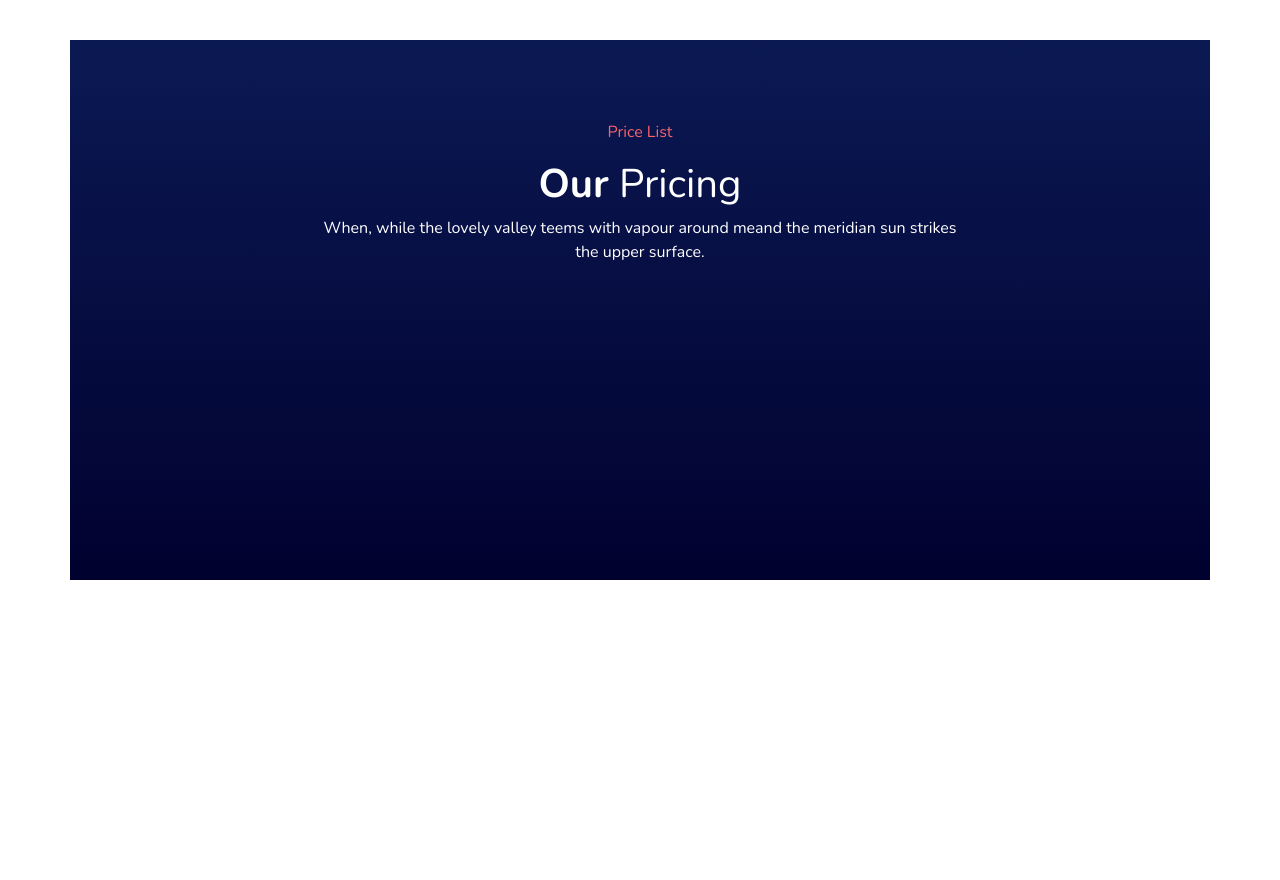
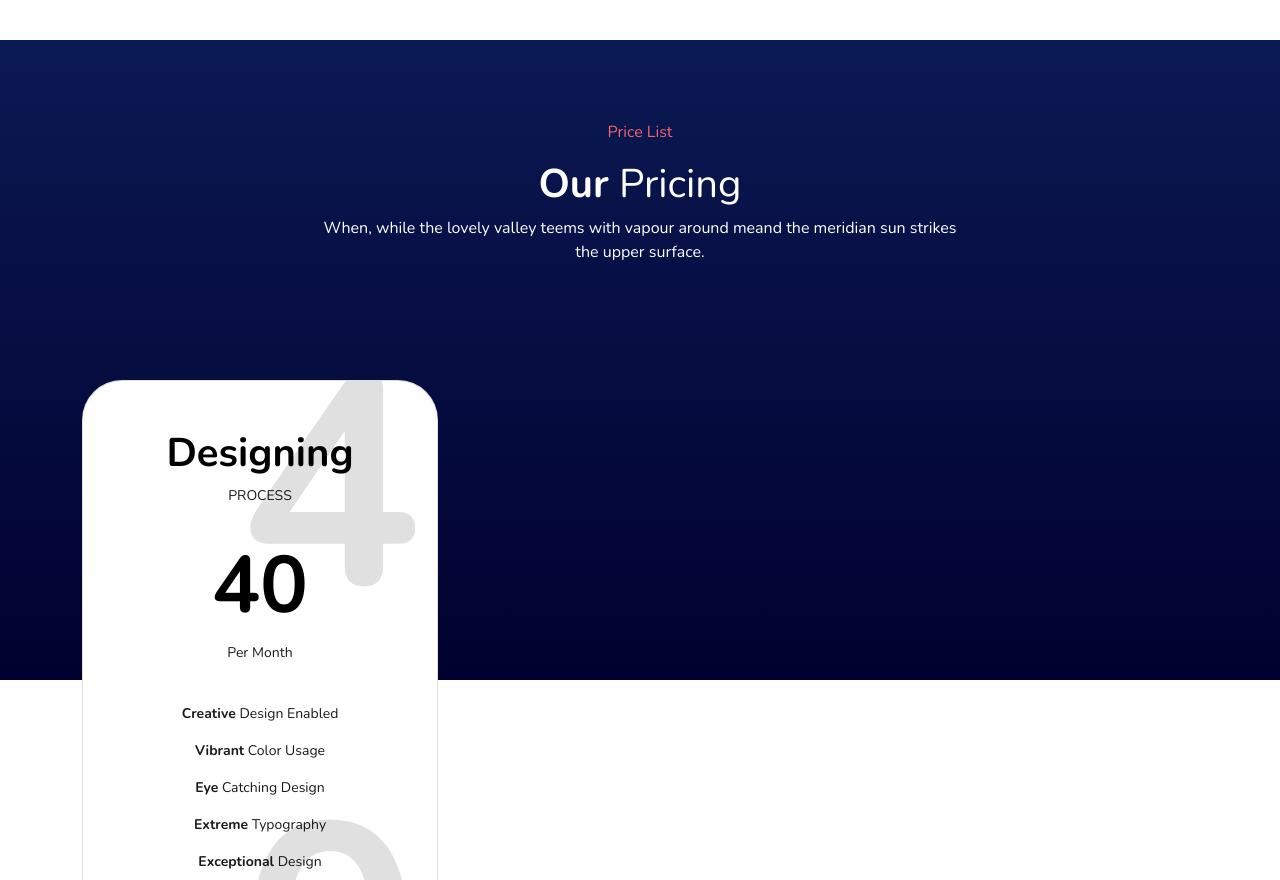
Before and after one commit to Evanflow89/proj-html-vuejs, a Vue app: page / in a window 1280 px wide. Shown: the part 2960-3840 px from the top of the page. Before the commit the page ends 3540 px from the top, so only its background shows below. Built offline with nearby package versions, Linux system fonts and the light colour scheme.

Commit message:
Styling card

```diff
--- a/src/assets/style/global-parts/variables.scss
+++ b/src/assets/style/global-parts/variables.scss
@@ -17,5 +17,5 @@
     --text-black: #000000;
     --text-black2: #000000E6;
     --text-gray: #AAAAAA;
-
+    --text-lightgray: #E0E0E0;
 }
--- a/src/components/sections/WePricing.vue
+++ b/src/components/sections/WePricing.vue
@@ -1,5 +1,5 @@
 <template>
-  <section>
+  <section class="price">
     <div class="container princing text-center">
       <p class="p_head">Price List</p>
       <h2 class="head"><span>Our</span> Pricing</h2>
@@ -9,6 +9,25 @@
         the upper surface.
       </p>
     </div>
+
+    <!-- ###############  PRICE CARDS ################# -->
+    <div class="container price_cards">
+      <div class="row">
+        <div class="col-4">
+          <div class="card text-center">
+            <h3 class="pt-5">Designing</h3>
+            <p>PROCESS</p>
+            <h2 class="pt-3">40</h2>
+            <p class="pb-4">Per Month</p>
+            <p><span>Creative</span> Design Enabled</p>
+            <p><span>Vibrant</span> Color Usage</p>
+            <p><span>Eye</span> Catching Design</p>
+            <p><span>Extreme</span> Typography</p>
+            <p><span>Exceptional</span> Design</p>
+          </div>
+        </div>
+      </div>
+    </div>
   </section>
 </template>
 
@@ -17,10 +36,11 @@ export default {};
 </script>
 
 <style lang="scss">
+.price {
+  padding-top: 5rem;
+  background-image: linear-gradient(#0b1953, #01012f);
+}
 .princing {
-  padding-top: 5rem;
-  padding-bottom: 18.75rem;
-  background-image: linear-gradient(#0b1953, #01012f);
   .p_head {
     color: var(--text-var1);
   }
@@ -31,4 +51,44 @@ export default {};
     color: var(--primary-color);
   }
 }
+.price_cards {
+  height: 25rem;
+  .card {
+    position: relative;
+    width: 100%;
+    height: 35rem;
+    position: relative;
+    bottom: -6.25rem;
+    border-radius: 2.5rem;
+    overflow: hidden;
+    z-index: 3;
+    h3 {
+      font-weight: 600;
+      font-size: 2.5rem;
+    }
+    h2 {
+      font-weight: 600;
+      font-size: 5rem;
+    }
+
+    p {
+      font-size: 0.875rem;
+    }
+    span {
+      font-size: 0.875rem;
+    }
+  }
+  .card::after {
+    position: absolute;
+    content: "40";
+    font-size: 300px;
+    font-weight: 600;
+    color: var(--text-lightgray);
+    z-index: -1;
+    top: -120px;
+    left: 4.375rem;
+    width: 100%;
+    overflow: hidden;
+  }
+}
 </style>
```
